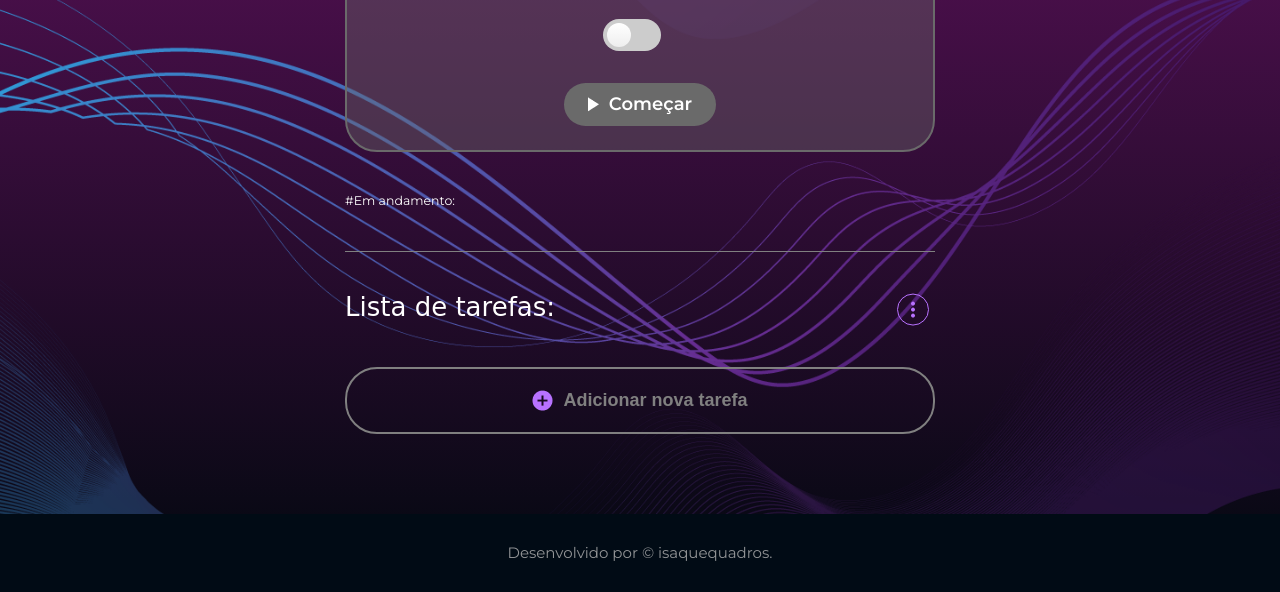
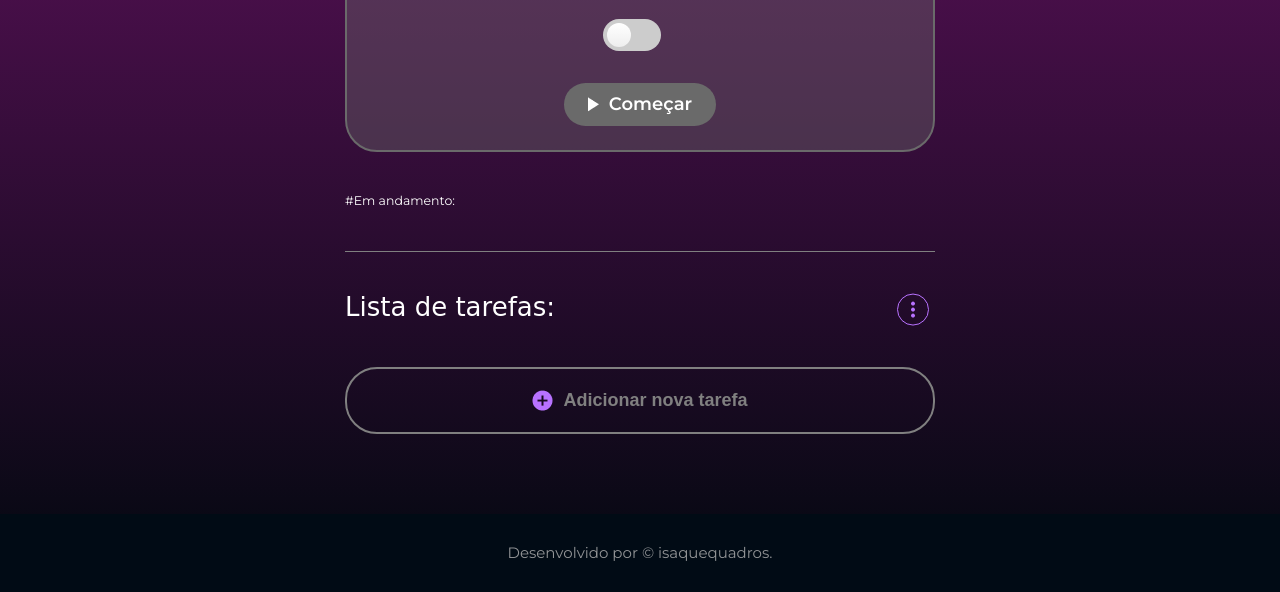
Before and after one commit to isaquequadros/pomodoro-web-js, a plain HTML site: page index.html in a window 1280 px wide. Shown: the part 802-1394 px from the top of the page. Drawn offline with nearby package versions, Linux system fonts and the light colour scheme; a web font is replaced by a local one.

Commit message:
Update styles.css

```diff
--- a/styles.css
+++ b/styles.css
@@ -35,7 +35,6 @@ html {
 
 body {
     min-height: 100vh;
-    background: url("/imagens/pattern.png");
     background-size: cover;
     background-repeat: no-repeat;
 }
```
